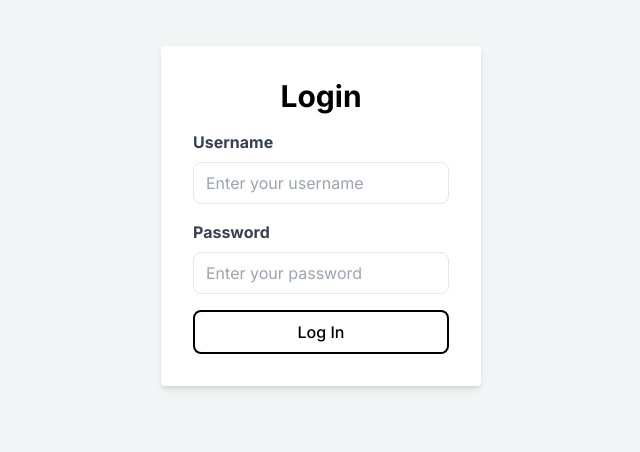
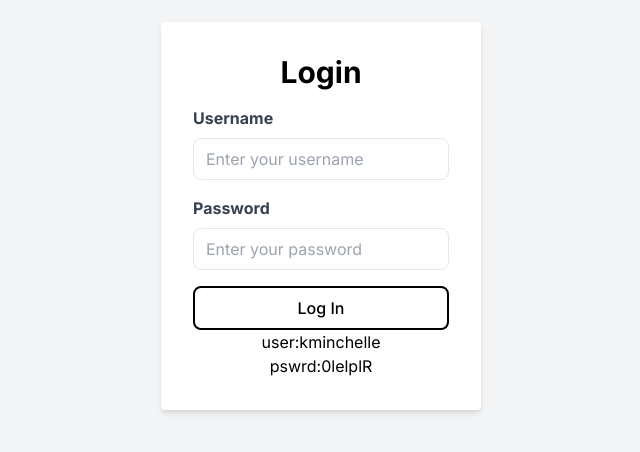
Before and after one commit to tornike-peikrishvili/tbc-react, a Next.js app: page /login in a window 1280 px wide. Shown: the part 184-636 px from the top of the page, without its empty margins (319-959 px from the left). Built offline with nearby package versions, Linux system fonts and the light colour scheme.

Commit message:
Add user and password on login to copy easily

```diff
--- a/components/login/LoginForm.jsx
+++ b/components/login/LoginForm.jsx
@@ -60,6 +60,13 @@ function LoginForm() {
       >
         Log In
       </button>
+      <div>
+        <p className="text-center">
+          user:kminchelle
+          <br />
+          pswrd:0lelplR
+        </p>
+      </div>
     </form>
   );
 }
```
